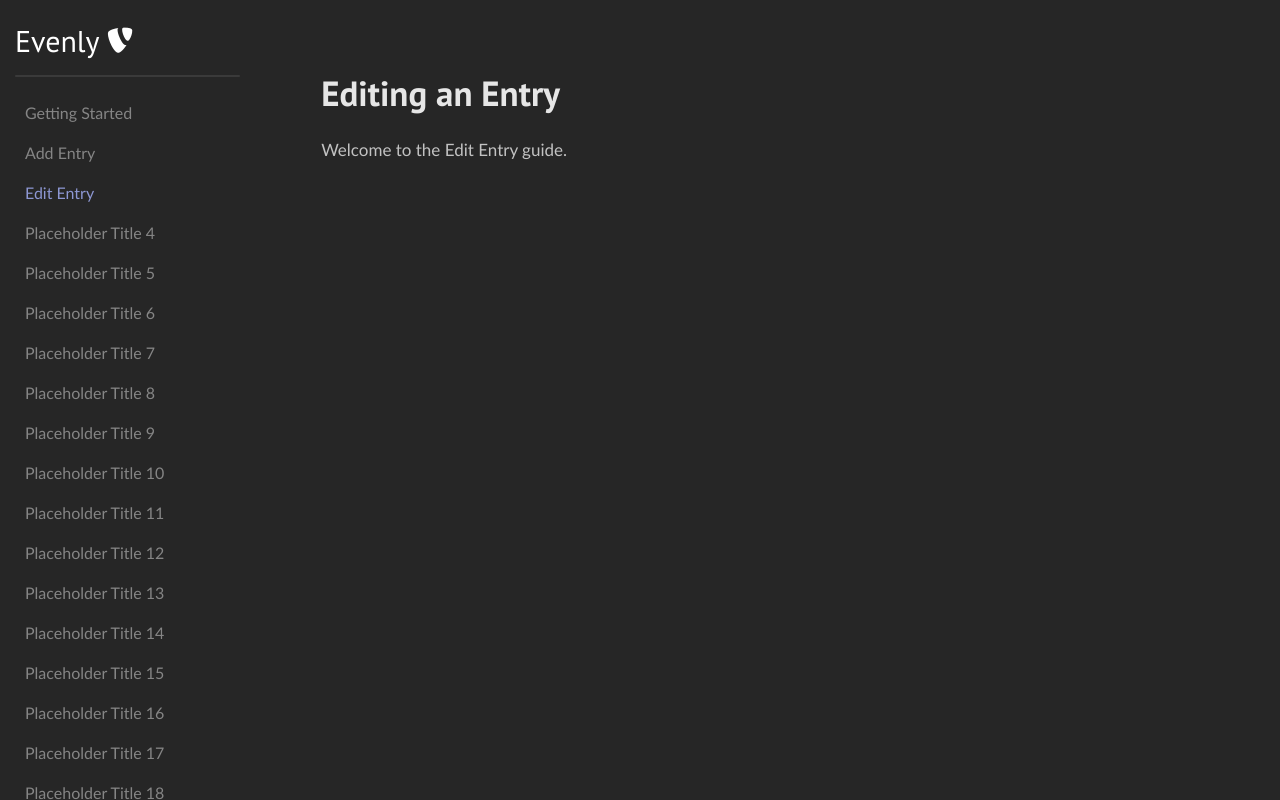
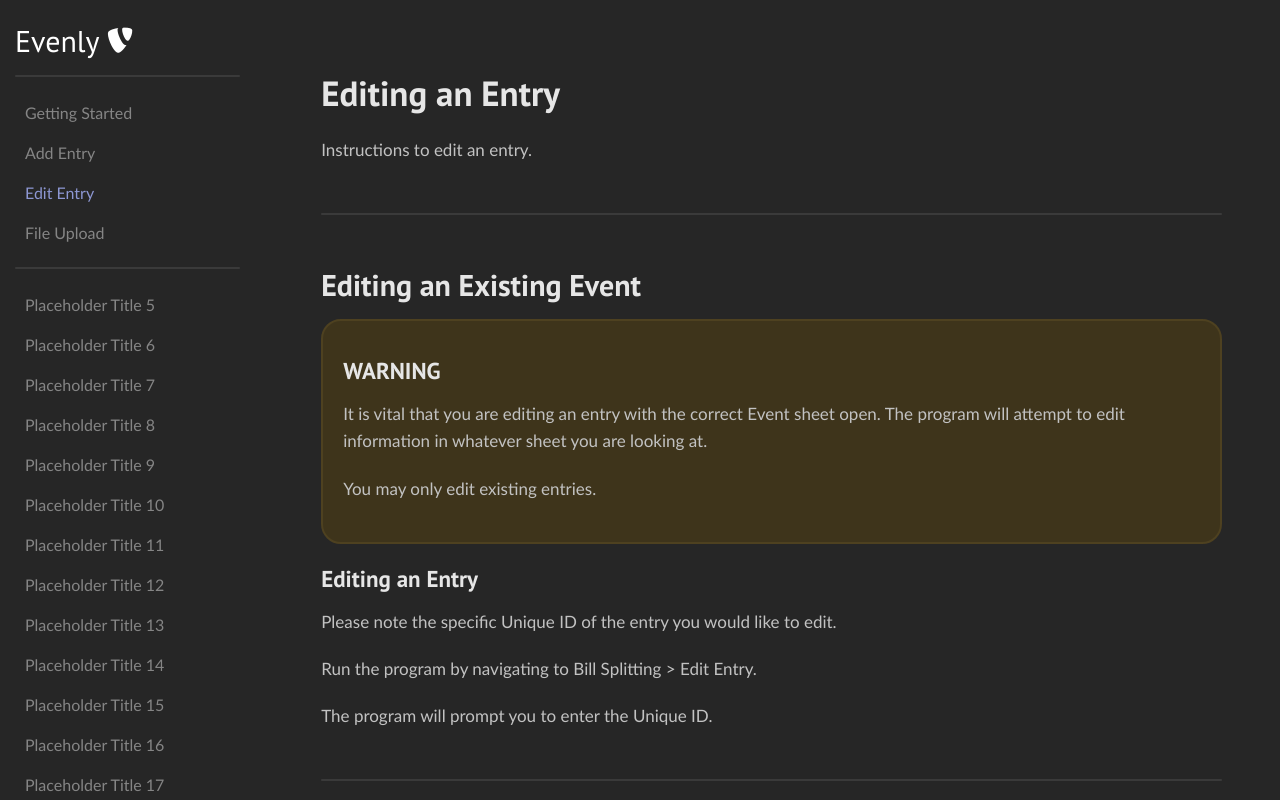
Before and after one commit to PiqueDevelopment/evenly-website, a React (Create React App) app: page /docs/edit-entry in a window 1280 px wide. Built offline with nearby package versions, Linux system fonts and the light colour scheme.

Commit message:
feat Main Docs

```diff
--- a/src/DocRoutes.tsx
+++ b/src/DocRoutes.tsx
@@ -4,6 +4,7 @@ import { Routes, Route } from 'react-router-dom';
 import GettingStarted from './pages/docs/GettingStarted.tsx';
 import AddEntry from './pages/docs/AddEntry.tsx';
 import EditEntry from './pages/docs/EditEntry.tsx';
+import FileUpload from './pages/docs/FileUpload.tsx';
 
 function DocRoutes() {
     return (
@@ -11,6 +12,7 @@ function DocRoutes() {
         <Route path="getting-started" element={<GettingStarted />} />
         <Route path="add-entry" element={<AddEntry />} />
         <Route path="edit-entry" element={<EditEntry />} />
+        <Route path="file-upload" element={<FileUpload />} />
         {/* Add other doc routes here */}
       </Routes>
     );
--- a/src/components/DocNavbar.css
+++ b/src/components/DocNavbar.css
@@ -37,6 +37,15 @@
     height: auto;
     padding: 0;
     width: 100%;
+}
+
+.sidebar-list .divider {
+    border: none;
+    height: 2px;
+    background-color: rgb(58, 58, 58);
+    border-radius: 5px;
+    max-width: 90%;
+    margin: 15px 0;
 }
 
 .sidebar-home {
--- a/src/components/DocNavbar.tsx
+++ b/src/components/DocNavbar.tsx
@@ -40,6 +40,9 @@ function DocNavbar() {
                     </li>
                     <hr className='rounded' />
                     {DocNavbarData.map((val, key) => (
+                        val.title === "divider" ? (
+                            <li key={key} className='divider'></li>
+                        ) : (
                             <li className='row' key={key}>
                                 <NavLink
                                     to={val.link}
@@ -49,6 +52,7 @@ function DocNavbar() {
                                     {val.title}
                                 </NavLink>
                             </li>
+                        )
                     ))}
                 </ul>
             </div>
--- a/src/components/DocNavbarData.tsx
+++ b/src/components/DocNavbarData.tsx
@@ -12,8 +12,12 @@ export const DocNavbarData = [
         link: "/docs/edit-entry"
     },
     {
-        title: "Placeholder Title 4",
-        link: "Placeholder Link"
+        title: "File Upload",
+        link: "/docs/file-upload"
+    },
+    {
+        title: "divider",
+        link: "#"
     },
     {
         title: "Placeholder Title 5",
@@ -79,5 +83,4 @@ export const DocNavbarData = [
         title: "Placeholder Title 20",
         link: "Placeholder Link"
     },
-
 ]
--- a/src/pages/docs/AddEntry.tsx
+++ b/src/pages/docs/AddEntry.tsx
@@ -40,7 +40,7 @@ function AddEntry() {
             </ul>
           </p>
           <h3>Submitting the Form</h3>
-          <p>Upon form submission, the entry will take a moment to be entered into the Google Sheet, along with a Unique ID and automated formatting</p>
+          <p>Upon form submission, the entry will take a moment to be entered into the Google Sheet, along with a Unique ID and automated formatting.</p>
           <p>This entry will now be available to edit through the Edit Entry feature.</p>
           <div className='spacer'/>
         </div>
--- a/src/pages/docs/EditEntry.tsx
+++ b/src/pages/docs/EditEntry.tsx
@@ -9,7 +9,37 @@ function EditEntry() {
         <div className='doc-content'>
           <div className='spacer'/>
           <h1>Editing an Entry</h1>
-          <p>Welcome to the Edit Entry guide.</p>
+          <p>Instructions to edit an entry.</p>
+          <hr className='doc-divider' />
+          <h2>Editing an Existing Event</h2>
+          <div className='warning'>
+            <h3>WARNING</h3>
+            <p>It is vital that you are editing an entry with the correct Event sheet open. The program will attempt to edit information in whatever sheet you are looking at.</p>
+            <p>You may only edit existing entries.</p>
+          </div>
+          <h3>Editing an Entry</h3>
+          <p>Please note the specific Unique ID of the entry you would like to edit.</p>
+          <p>Run the program by navigating to Bill Splitting &#x003E; Edit Entry.</p>
+          <p>The program will prompt you to enter the Unique ID.</p>
+          <hr className='doc-divider' />
+          <h2>Filling out the Form</h2>
+          <p>Upon entering the Unique ID, the program will then search and fill out the form with the existing information.</p>
+          <p>Other than the information already being populated, the form will be the exact same as the Add Entry form:</p>
+          <p>
+            <ul>
+              <li>Description &#x0028;Optional&#x0029;: The bill name and description. This is optional.</li>
+              <li>Date &#x0028;Optional&#x0029;: The date of the bill. This is optional.</li>
+              <li>Total Amount: The total amount of money &#x0028;$ Amount&#x0029; that was paid for the bill.</li>
+              <li>Split Type: The split type of the bill. This can either be in <i>dollar amount</i> or by <i>percentage</i>.</li>
+              <li>Members: Add the members who were involved with the bill by clicking on 'Add Member' and utilizing the dropdown menu.</li>
+              <li>Who Paid: The person&#x0028;s&#x0029; who paid the bill initially. What they are owed will be calculated in 'Balance Split.' Please see the glossary.</li>
+            </ul>
+          </p>
+          <hr className='doc-divider' />
+          <h2>Submitting the Form</h2>
+          <p>Once you have finished making your changes, please click on the "Submit" button.</p>
+          <p>Upon form submission, the entry will take a moment before being updated with the submitted information.</p>
+          <div className='spacer'/>
         </div>
     </div>
   );
--- /dev/null
+++ b/src/pages/docs/FileUpload.tsx
@@ -0,0 +1,34 @@
+import React from 'react';
+import DocNavbar from '../../components/DocNavbar.tsx';
+import './Docs.css';
+
+function FileUpload() {
+  return (
+    <div className='container'>
+        <DocNavbar />
+        <div className='doc-content'>
+          <div className='spacer'/>
+          <h1>File Upload</h1>
+          <p>Instructions to upload a file to an entry.</p>
+          <hr className='doc-divider' />
+          <h2>Locating the Folder</h2>
+          <p>Upon adding an entry, a Google Drive folder will automatically be generated on the Google Account the entry was added on.</p>
+          <p>By default, this folder will be available for public access &#x0028;anyone with a link&#x0029;.</p>
+          <p>Navigate to the Google Drive folder by opening the link.</p>
+          <p>The default file path is My Drive &#x003E; Google Sheets Name &#x003E; Event Sheet Name &#x003E; Unique ID.</p>
+          <hr className='doc-divider' />
+          <h2>Uploading Files</h2>
+          <p>You may upload receipts, files, documents, etc. pertaining to the event by simply dragging and dropping a file into the folder.</p>
+          <p>Alternatively, you can click on New &#x003E; File Upload and select files to upload to the folder.</p>
+          <div className='warning'>
+            <h3>WARNING</h3>
+            <p>By default, anyone with the link may access and view the contents of this folder.</p>
+            <p>Do not upload sensitive information to these folders, as people who have access to the Event Sheet will also have access to the folders.</p>
+          </div>
+          <div className='spacer'/>
+        </div>
+    </div>
+  );
+}
+
+export default FileUpload;
--- a/src/pages/docs/GettingStarted.tsx
+++ b/src/pages/docs/GettingStarted.tsx
@@ -34,7 +34,7 @@ function GettingStarted() {
           <p>If this is your first time running the program, please navigate to a new Sheet. Then, click on Bill Splitting &#x003E; Add Entry and follow the prompts to authorize the script to run on your Google Account.</p>
           <div className="warning">
             <h3>WARNING</h3>
-            <p>Ensure that there exists a sheet titled EXACTLY 'People', with individuals from your organization listed by Name and Email.</p>
+            <p>Ensure that there exists a sheet titled EXACTLY 'People' with individuals from your organization listed by Name and Email.</p>
             <p>
               <ul>
                 <li>If cloned from a Google Sheet, the 'People' sheet will already be provided.</li>
```
Lines whose indentation alone changed are shown as unchanged.
